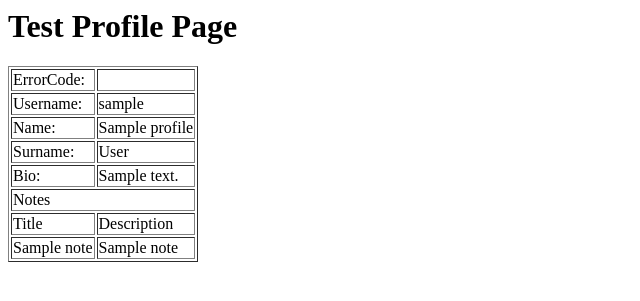
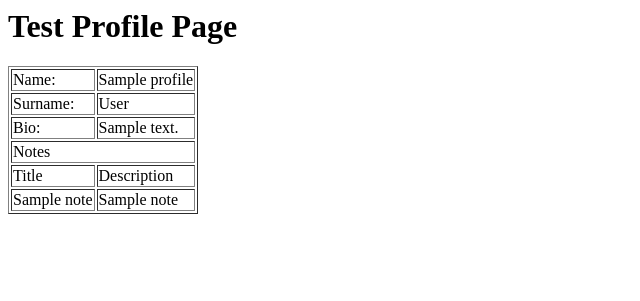
Before and after one commit to clshannon/python-client, a Django app: template candidate/templates/candidate_index.html in a window 1280 px wide. Shown: the top 301 px of the page, without its empty margins (0-640 px from the left). Run offline with Django 3.2, Linux system fonts and the light colour scheme; the template is opened without the code that fills it: most values are stand-ins (such as "Sample title", 1, 10 or a date in 2020); parts of the project's set-up code (start-up, migrations or seed data) failed here and were passed over.

Commit message:
candidate_index.html __Removed ErrorCode table entry __Removed Username table entry

```diff
--- a/candidate/templates/candidate_index.html
+++ b/candidate/templates/candidate_index.html
@@ -10,14 +10,6 @@
 		{% endif %}
 
 		<table border=1>
-			<tr>
-				<td>ErrorCode:</td>
-				<td colspan=2>{{ profile.errorCode }}</td>
-			</tr>
-			<tr>
-				<td>Username:</td>
-				<td>{{ profileData.username }}</td>
-			</tr>
 			<tr>
 				<td>Name:</td>
 				<td>{{ profileData.name }}</td>
```
Also changed, not shown: 1 other file.
